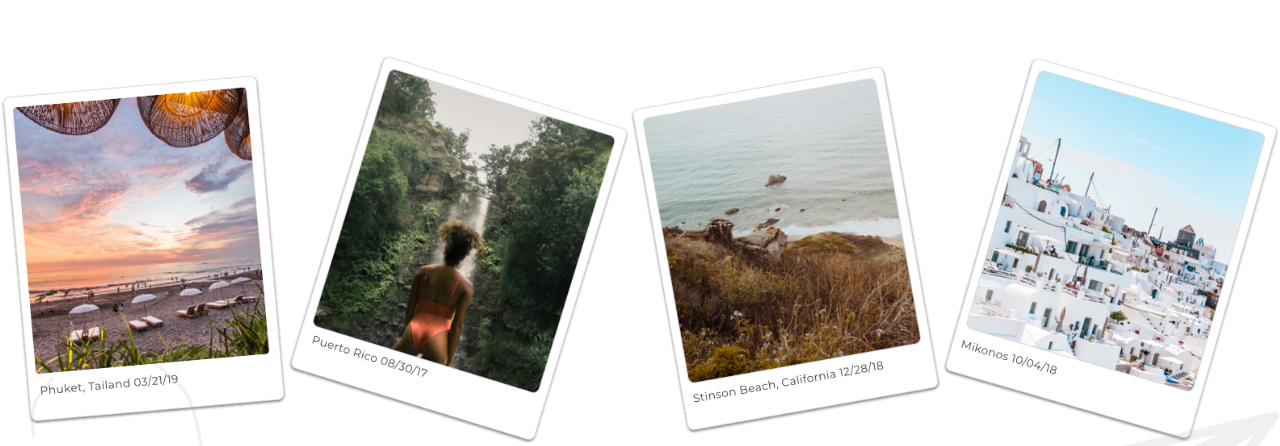
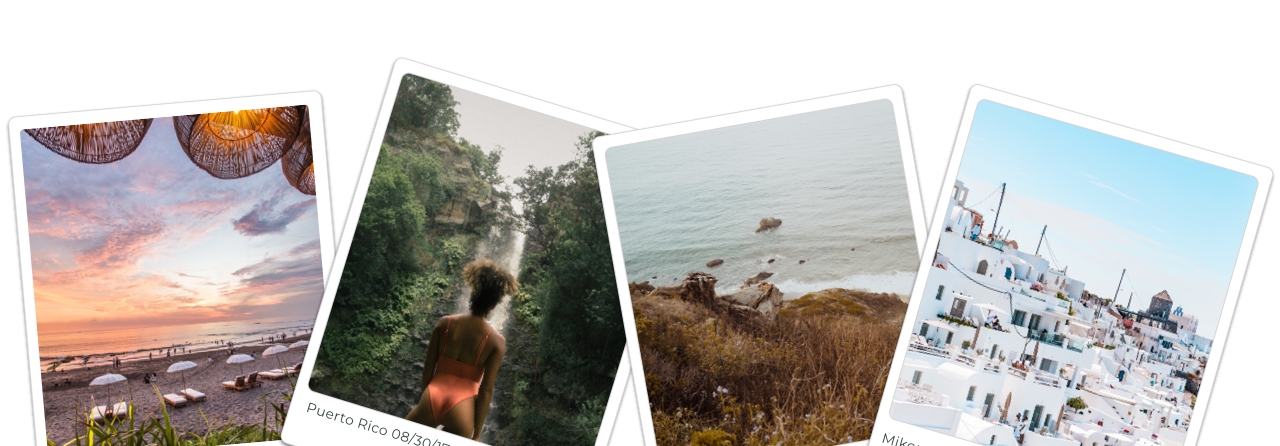
Before and after one commit to jtkoch/expat-journal-marketingpage, a plain HTML site: page index.html in a window 1280 px wide. Shown: the part 506-952 px from the top of the page. Drawn offline with Linux system fonts and the light colour scheme.

Commit message:
making adjustments to pictures

```diff
--- a/index.html
+++ b/index.html
@@ -40,18 +40,10 @@
     <h1 class="upload-title">Upload experiences about living abroad</h1>
 
     <div class="abroad-photos">
-      <div>
-        <img class="tailand" src="img/tailand.png" alt="A beach in Tailand" />
-      </div>
-      <div>
-        <img class="puerto-rico" src="img/Puerto Rico.png" alt="A girl standing in front of a waterfall in Puerto Rico" />
-      </div>
-      <div>
-        <img class="California" src="img/Stinson beach.png" alt="The waves of Stinson Beach in California" />
-      </div>
-      <div>
-        <img class="Greece" src="img/Mikonos.png" alt="White houses in Mikonos, Greece" />
-      </div>
+
+        <img class="abroad-photos1" src="img/Photos.png" alt="Photos from different destinations around the world" />
+
+
     </div>
   </section>
 
--- a/less/home-page.less
+++ b/less/home-page.less
@@ -39,10 +39,12 @@ body {
       color: @title-font-color;
       font-size: 3rem;
     }
-    .abroad-photos {
-      .displayFlex(space-evenly, center);
-    }
   }
+  .abroad-photos2 {
+    position: absolute;
+    left: -9999px;
+  }
+
 
   .content-below-photos {
     .displayFlex(space-evenly, center);
@@ -54,8 +56,7 @@ body {
   }
 
   .join {
-    .displayFlex(space-evenly, center);
-    flex-flow: row wrap;
+    .displayFlex(row wrap, space-evenly, center);
 
     .join-title {
       text-align: center;
--- a/less/mixins.less
+++ b/less/mixins.less
@@ -1,5 +1,6 @@
-.displayFlex(@justify, @align) {
+.displayFlex(@flex-flow, @justify, @align) {
   display: flex;
+  flex-flow: @flex-flow;
   justify-content: @justify;
   align-items: @align;
 }
```
Also changed, not shown: img/Photos-2.png (added), img/Photos.png (added).
